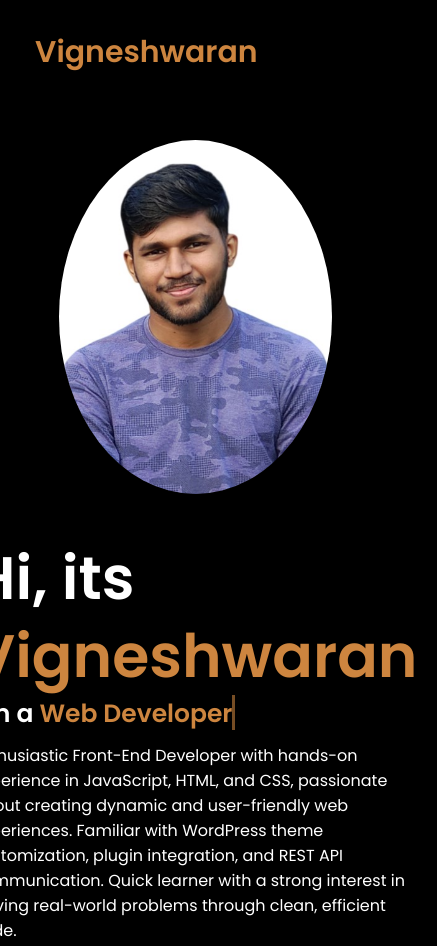
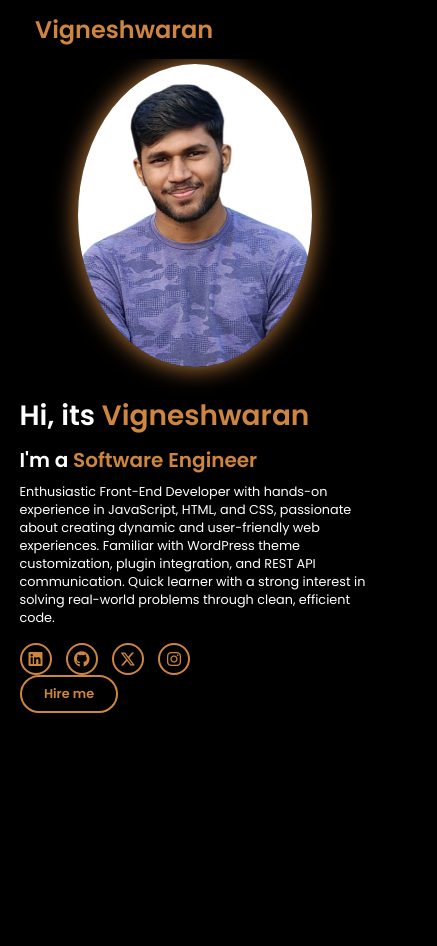
Before and after one commit to Gvigneshwaran/portfolio, a plain HTML site: page index.html in a window 390 px wide. Shown: the top 946 px of the page, 437 px wide, since content can reach past the window. After the commit the page ends 844 px from the top, so only its background shows below. Drawn offline with Linux system fonts and the light colour scheme.

Commit message:
Update style.css

```diff
--- a/style.css
+++ b/style.css
@@ -1,6 +1,6 @@
 @import url('https://fonts.googleapis.com/css2?family=Poppins:wght@100;200;300;400;500;600&display=swap');
 
-*{
+* {
   margin: 0;
   padding: 0;
   box-sizing: border-box;
@@ -9,256 +9,192 @@
   outline: none;
   font-family: 'Poppins', sans-serif;
 }
-
-html{
+html {
   font-size: 62.5%;
 }
-
-body{
+body {
   width: 100%;
-    height: 100vh;
-    overflow-x: hidden;
+  min-height: 100vh;
   background-color: black;
   color: white;
 }
-
-header{
-    margin-top: 20px;
+header {
   position: fixed;
   top: 0;
   left: 0;
   width: 100%;
-    padding: 1rem 9%;
-    background-color: transparent;
-    filter: drop-shadow(10px);
+  padding: 1.5rem 9%;
   display: flex;
   justify-content: space-between;
   align-items: center;
-    z-index: 100;
+  background: #000;
+  z-index: 1000;
 }
-
-.logo{
+.logo {
   font-size: 3rem;
   color: peru;
   font-weight: 800;
   cursor: pointer;
-    transition: 0.5s ease;
+}
+nav {
+  display: flex;
+  gap: 3rem;
+}
+nav a {
+  font-size: 1.8rem;
+  color: white;
+  font-weight: 500;
+  transition: 0.3s;
+  border-bottom: 2px solid transparent;
+}
+nav a:hover,
+nav a.active {
+  color: peru;
+  border-bottom: 2px solid peru;
+}
+#menu-icon {
+  font-size: 3rem;
+  color: peru;
+  cursor: pointer;
+  display: none;
+}
+section {
+  padding: 10rem 9% 5rem;
+}
+.home {
+  display: flex;
+  align-items: center;
+  justify-content: center;
+  gap: 5rem;
+  flex-wrap: wrap;
+}
+.home-img img {
+  width: 30vw;
+  max-width: 300px;
+  border-radius: 50%;
+  box-shadow: 0 0 25px peru;
+  transition: 0.3s;
+}
+.home-content {
+  max-width: 600px;
+}
+.home-content h1 {
+  font-size: 5rem;
+  margin-bottom: 1rem;
+}
+span {
+  color: peru;
+}
+.home-content h3 {
+  font-size: 3rem;
+  margin-bottom: 1rem;
+}
+.home-content p {
+  font-size: 1.6rem;
+  margin-bottom: 2rem;
 }
 
-.logo:hover{
-    transform: scale(1.1);
+.social-icons a {
+  display: inline-flex;
+  align-items: center;
+  justify-content: center;
+  width: 4rem;
+  height: 4rem;
+  border: 2px solid peru;
+  border-radius: 50%;
+  font-size: 2rem;
+  color: peru;
+  margin-right: 1.5rem;
+  transition: 0.3s;
 }
-
-nav a{
-    font-size: 1.8rem;
-    color: white;
-    margin-left: 4rem;
-    font-weight: 500;
-    transition: 0.3s ease;
-    border-bottom: 3px solid transparent;
+.social-icons a:hover {
+  background: peru;
+  color: black;
+  transform: scale(1.2);
 }
-
-nav a:hover,
-nav a.active{
+.btn {
+  display: inline-block;
+  padding: 1rem 2.8rem;
+  border: 2px solid peru;
+  border-radius: 3rem;
+  background: transparent;
   color: peru;
-    border-bottom: 3px solid peru;
+  font-size: 1.6rem;
+  font-weight: 600;
+  transition: 0.3s;
 }
-
-@media(max-width:995px){
-    nav{
-        position: absolute;
-        display: none;
-        top: 0;
-        right: 0;
-        width: 40%;
-        border-left: 3px solid peru;
-        border-bottom: 3px solid peru;
-        border-bottom-left-radius: 2rem;
-        padding: 1rem solid;
-        background-color: #161616;
-        border-top: 0.1rem solid rgba(0,0,0,0.1);
+.btn:hover {
+  background: peru;
+  color: black;
+  transform: scale(1.05);
 }
-
-    nav.active{
+.typing-text {
+  font-size: 2.8rem;
+  font-weight: 600;
+  min-width: 200px;
+}
+.typing-text span::before {
+  content: "Web Developer";
+  color: peru;
+  animation: words 8s infinite;
+}
+@keyframes words {
+  0%, 30% {
+    content: "Web Developer";
+  }
+  31%, 60% {
+    content: "Designer";
+  }
+  61%, 100% {
+    content: "Software Engineer";
+  }
+}
+@media(max-width: 1000px) {
+  html {
+    font-size: 55%;
+  }
+  .home {
+    gap: 3rem;
+  }
+}
+@media(max-width: 768px) {
+  #menu-icon {
     display: block;
   }
-
-    nav a{
-        display: block;
+  nav {
+    position: absolute;
+    top: 100%;
+    right: -100%;
+    background: #111;
+    flex-direction: column;
+    gap: 2rem;
+    padding: 2rem;
+    width: 60%;
+    transition: 0.3s;
+    border-left: 2px solid peru;
+  }
+  nav.active {
+    right: 0;
+  }
+  nav a {
     font-size: 2rem;
-        margin: 3rem 0;
   }
-
-    nav a:hover,
-    nav a.active{
-        padding: 1rem;
-        border-radius: 0.5rem;
-        border-bottom: 0.5rem solid peru;
+  .home {
+    flex-direction: column;
+    padding: 8rem 5% 5rem;
+  }
+  .home-img img {
+    width: 60vw;
   }
 }
-
-section{
-    min-height: 100vh;
-    padding: 5rem 9% 5rem;
+@media(max-width: 480px) {
+  html {
+    font-size: 50%;
   }
-
-.home{
-    display: flex;
-    justify-content: center;
-    align-items: center;
-    gap: 8rem;
-    background-color: black;
+  .home-content h1 {
+    font-size: 3.5rem;
   }
-
-.home .home-content h1{
-    font-size: 6rem;
-    font-weight: 700;
-    line-height: 1.3;
-}
-
-span{
-    color: peru;
-}
-
-.home-content h3{
-    font-size: 4rem;
-    margin-bottom: 1rem;
-    font-weight: 700;
-}
-
-.home-content p{
-    font-size: 1.6rem;
-}
-
-.home-img{
-    border-radius: 50%;
-}
-
-.home-img img{
-    position: relative;
-    width: 32vw;
-    border-radius: 50%;
-    box-shadow: 0 0 25px solid peru;
-    cursor: pointer;
-    transition: 0.2s linear;
-}
-
-.home-img img:hover{
-    font-size: 1.8rem;
-    font-weight: 500;
-}
-
-.social-icons a{
-    display: inline-flex;
-    justify-content: center;
-    align-items: center;
-    width: 4rem;
-    height: 4rem;
-    background-color: transparent;
-    border: 0.2rem solid peru;
-    font-size: 2rem;
-    border-radius: 50%;
-    margin: 3rem 1.5rem 3rem 0;
-    transition: 0.3s ease;
-    color: peru;
-}
-
-.social-icons a:hover{
-    color: black;
-    transform: scale(1.3) translateY(-5px);
-    background-color: peru;
-    box-shadow: 0  0 25px peru;
-}
-
-.btn{
-    display: inline-block;
-    padding: 1rem 2.8rem;
-    background-color: black;
-    border-radius: 4rem;
-    font-size: 1.6rem;
-    color: peru;
-    letter-spacing: 0.3rem;
-    font-weight: 600;
-    border: 2px solid peru;
-    transition: 0.3s ease;
-    cursor: pointer;
-}
-
-.btn:hover{
-    transform: scale3d(1.03);
-    background-color: peru;
-    color: black;
-    box-shadow: 0 0 25px peru;
-}
-
-.typing-text{
-    font-size: 34px;
-    font-weight: 600;
-    min-width: 280px;
-}
-
-.typing-text span{
-    position: relative;
-}
-
-.typing-text span::before{
-    content: "software Developer";
-    color: peru;
-    animation: words 20s infinite;
-}
-
-.typing-text span::after{
-    content: "";
-    background-color: black;
-    position: absolute;
-    width: calc(100% + 8px);
-    height: 100%;
-    border-left: 3px solid black;
-    right: -8;
-    animation: cursor 0.6s infinite;
-}
-
-@keyframes cursor{
-    to{
-        border-left: 3px solid peru;
+  .home-content h3 {
+    font-size: 2.5rem;
   }
 }
-
-@keyframes words{
-    0%, 35%{
-        content: "Web Developer";
-    }
-    36%, 75%{
-        content: "Developer";
-    }
-    76%, 100%{
-        content: "Web Designer";
-    }
-
-}
-
-@media (max-width: 1000px){
-    .home{
-        gap: 4rem;
-    }
-}
-
-@media(max-width:995px){
-    .home{
-        flex-direction: column;
-        margin: 5rem 4rem;
-    }
-
-    .home .home-content h3{
-        font-size: 2.5rem;
-    }
-
-    .home-content h1{
-        font-size: 5rem;
-    }
-
-    .home-img img{
-        width: 70vw;
-        margin-top: 4rem;
-    }
-}
```
Lines whose indentation alone changed are shown as unchanged.
